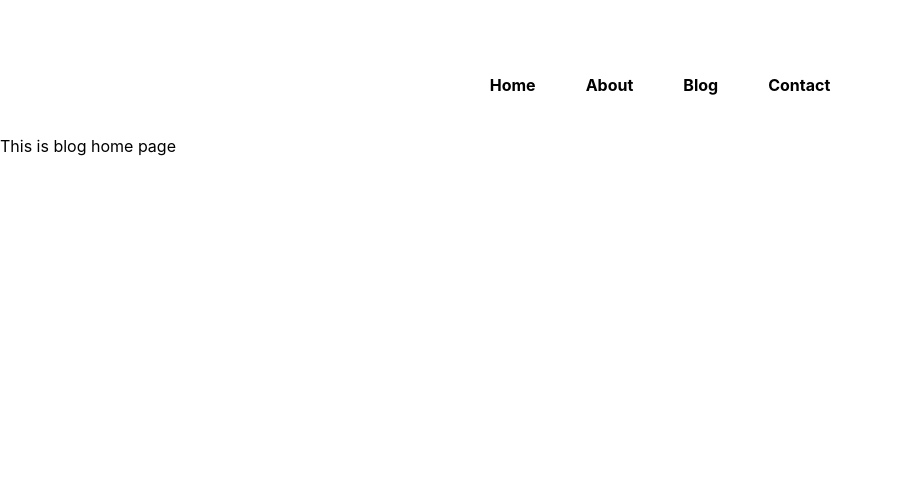
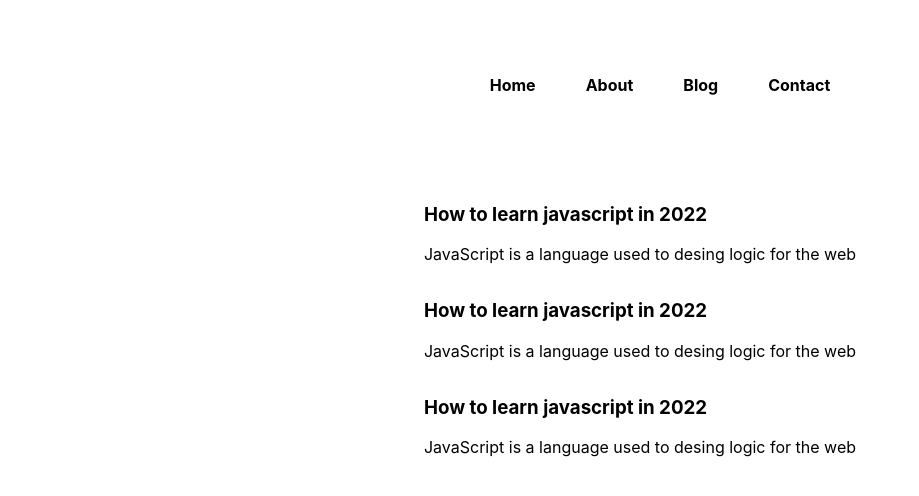
Before and after one commit to Prathik-reddy/huntingCoder, a Next.js app: page /blog in a window 1280 px wide. Shown: the top 496 px of the page, without its empty margins (0-919 px from the left). Built offline with nearby package versions, Linux system fonts and the light colour scheme.

Commit message:
creating design of blog and blogpost

```diff
--- a/pages/blog.js
+++ b/pages/blog.js
@@ -1,8 +1,33 @@
 import React from 'react'
-
+import styles from '../styles/Blog.module.css'
+import Link from "next/link"
 const blog = () => {
   return (
-    <div>This is blog home page</div>
+    <div>
+      <div className={styles.container}>
+        <main className={styles.main}>
+            <div className={styles.blogItem}>
+             <Link href={"/blogpost/learn-javascript"}>
+              <h3>How to learn javascript in 2022</h3></Link>
+              <p>JavaScript is a language used to desing logic for the web</p>
+            </div>
+
+            <div className={styles.blogItem}>
+             <Link href={"/blogpost/learn-javascript"}>
+              <h3>How to learn javascript in 2022</h3></Link>
+              <p>JavaScript is a language used to desing logic for the web</p>
+            </div>
+
+            <div className={styles.blogItem}>
+             <Link href={"/blogpost/learn-javascript"}>
+              <h3>How to learn javascript in 2022</h3></Link>
+              <p>JavaScript is a language used to desing logic for the web</p>
+            </div>
+
+
+        </main>
+      </div>
+    </div>
   )
 }
 
--- /dev/null
+++ b/styles/Blog.module.css
@@ -0,0 +1,13 @@
+.main {
+    min-height: 100vh;
+    flex: 1;
+    display: flex;
+    flex-direction: column;
+    align-items: center;
+    justify-content:flex-start;
+    padding-top: 3rem;
+}
+
+.blogItem h3{
+    cursor: pointer;
+}
--- /dev/null
+++ b/styles/BlogPost.module.css
@@ -0,0 +1,12 @@
+.main {
+    min-height: 100vh;
+    flex: 1;
+    display: flex;
+    flex-direction: column;
+    align-items: center;
+    justify-content:flex-start;
+    padding-top: 3rem;
+}
+.container {
+    padding: 0 20rem;
+}
```
Also changed, not shown: pages/blogpost/[slugPost].js (+15 -2 lines).
